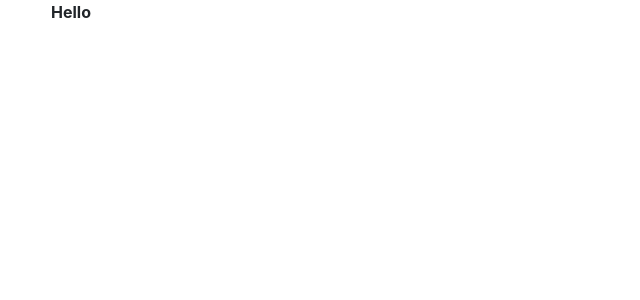
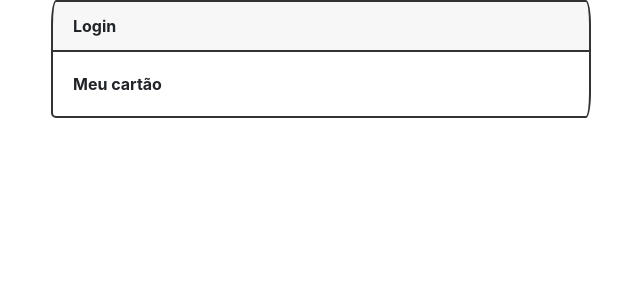
Before and after one commit to Leoalmeida95/financas-app, a React (Create React App) app in the folder yt-react/: page /#/ in a window 1280 px wide. Shown: the top 300 px of the page, without its empty margins (334-974 px from the left). Built offline with nearby package versions, Linux system fonts and the light colour scheme; a web font is replaced by a local one.

Commit message:
[add] card

```diff
--- /dev/null
+++ b/yt-react/src/components/card.js
@@ -0,0 +1,18 @@
+import React from 'react';
+import { render } from '@testing-library/react';
+
+class Card extends React.Component{
+
+    render(){
+        return(
+            <div className="card md-3">
+                <div className="card-header">{this.props.title}</div>
+                <div className="card-body">
+                    {this.props.children}
+                </div>
+            </div>
+        )
+    }
+}
+
+export default Card
--- a/yt-react/src/views/login.js
+++ b/yt-react/src/views/login.js
@@ -1,5 +1,5 @@
 import React from 'react'
-
+import Card from '../components/card'
 class Login extends React.Component{
 
     render(){
@@ -7,7 +7,9 @@ class Login extends React.Component{
             <div className="container">
                 <div className="row">
                         <div className="col-md-6" style={ {position: 'relative', left:'300px'}}>
-                            Hello
+                            <Card title='Login'>
+                                    Meu cartão
+                            </Card>
                         </div>
                 </div>
             </div>
```
